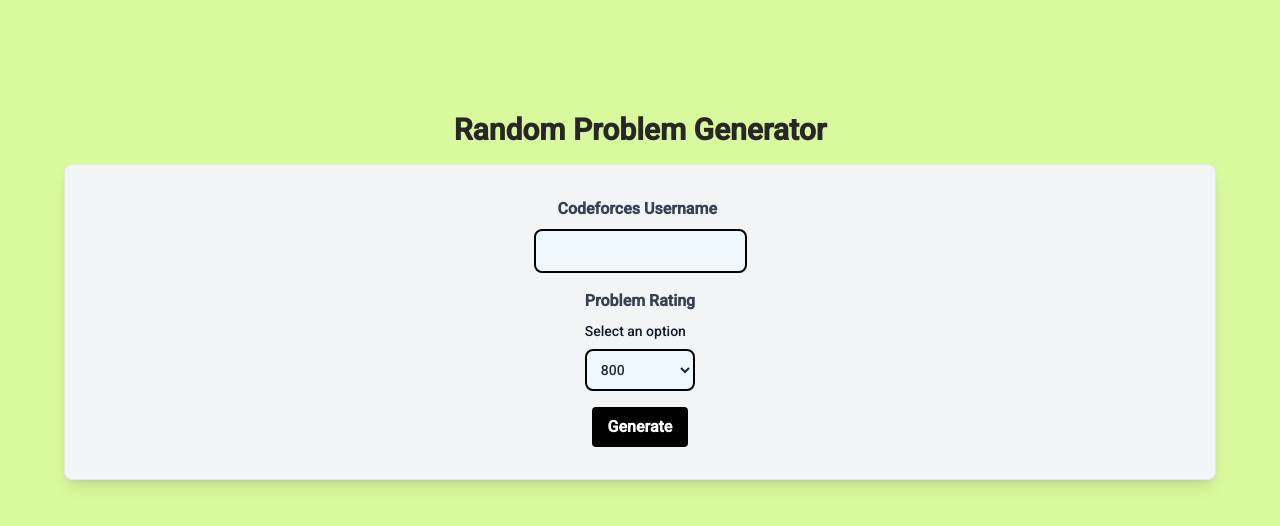
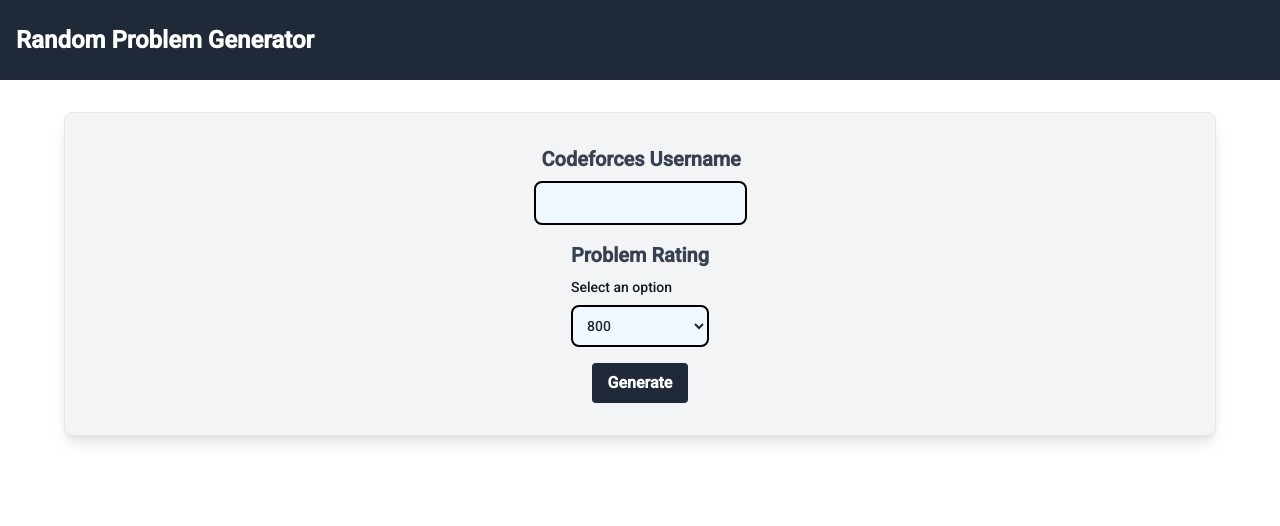
Before and after one commit to Princen08/Codefoces-Random-Problem-Generator, a plain HTML site: page index.html in a window 1280 px wide. Drawn offline with nearby package versions, Linux system fonts and the light colour scheme.

Commit message:
Update index.html

```diff
--- a/index.html
+++ b/index.html
@@ -9,23 +9,30 @@
     <script src="https://cdn.tailwindcss.com">
     </script>
 
-<body class="mt-20" style="background-color: #d9f99d; font-family: Roboto ">
+<body class="" style="background-color: #ffffff; font-family: Roboto ">
+    <nav class="bg-gray-800">
+        <div class="px-4 py-6">
+          <div class="flex justify-between">
+            <a href="index.html" class="text-white font-bold  text-2xl">Random Problem Generator</a>
+            <button class="text-white inline-flex md:hidden hover:text-gray-400 focus:outline-none focus:text-gray-400" aria-label="toggle menu">
+              <svg viewBox="0 0 24 24" class="w-6 h-6 fill-current">
+                <path fill-rule="evenodd" d="M3 5h18a1 1 0 110 2H3a1 1 0 110-2zm0 6h18a1 1 0 110 2H3a1 1 0 110-2zm0 6h18a1 1 0 110 2H3a1 1 0 110-2z"></path>
+              </svg>
+            </button>
+          </div>
+        </div>
+      </nav>
 
     <div class="container mx-auto px-4 py-8">
-
-        <div class="flex flex-col items-center justify-center" style="color:#27272a">
-            <h1 class="text-3xl font-bold mb-4">Random Problem Generator</h1>
-        </div>
-
         <div class="ml-12 mr-12 flex flex-col items-center justify-center bg-gray-100 p-8 rounded-lg shadow-lg border border-black-1000" id="main_frame" style="background-color: #dbeafe,">
 
             <div class="mb-4">
-                <label for="name" class="block text-gray-700 font-bold mb-2 ml-6">Codeforces Username</label>
+                <label for="name" class="block text-gray-700 font-bold mb-2 ml-2 text-xl">Codeforces Username</label>
                 <input type="text" id="user_name" name="user_name" class="px-3 py-2 border rounded-lg" style="border-color: black; border-width: 2px; background-color:aliceblue; color: #1F2937" required/>
             </div>
 
             <div class="mb-4">
-                <label for="name" class="block text-gray-700 font-bold mb-2">Problem Rating</label>
+                <label for="name" class="block text-gray-700 font-bold mb-2 text-xl">Problem Rating</label>
 
                 <label for="countries" class="block mb-2 text-sm font-medium text-gray-900 dark:text-black">Select an
                     option</label>
@@ -36,7 +43,7 @@
             </div>
 
             <button type="button" onclick="gen()"
-                class="bg-blue-500 hover:bg-blue-700 text-white font-bold py-2 px-4 rounded" style="background-color: black">
+                class="bg-gray-800 hover:bg-gray-500 text-white font-bold py-2 px-4 rounded">
                 Generate
             </button>
         </div>
```
